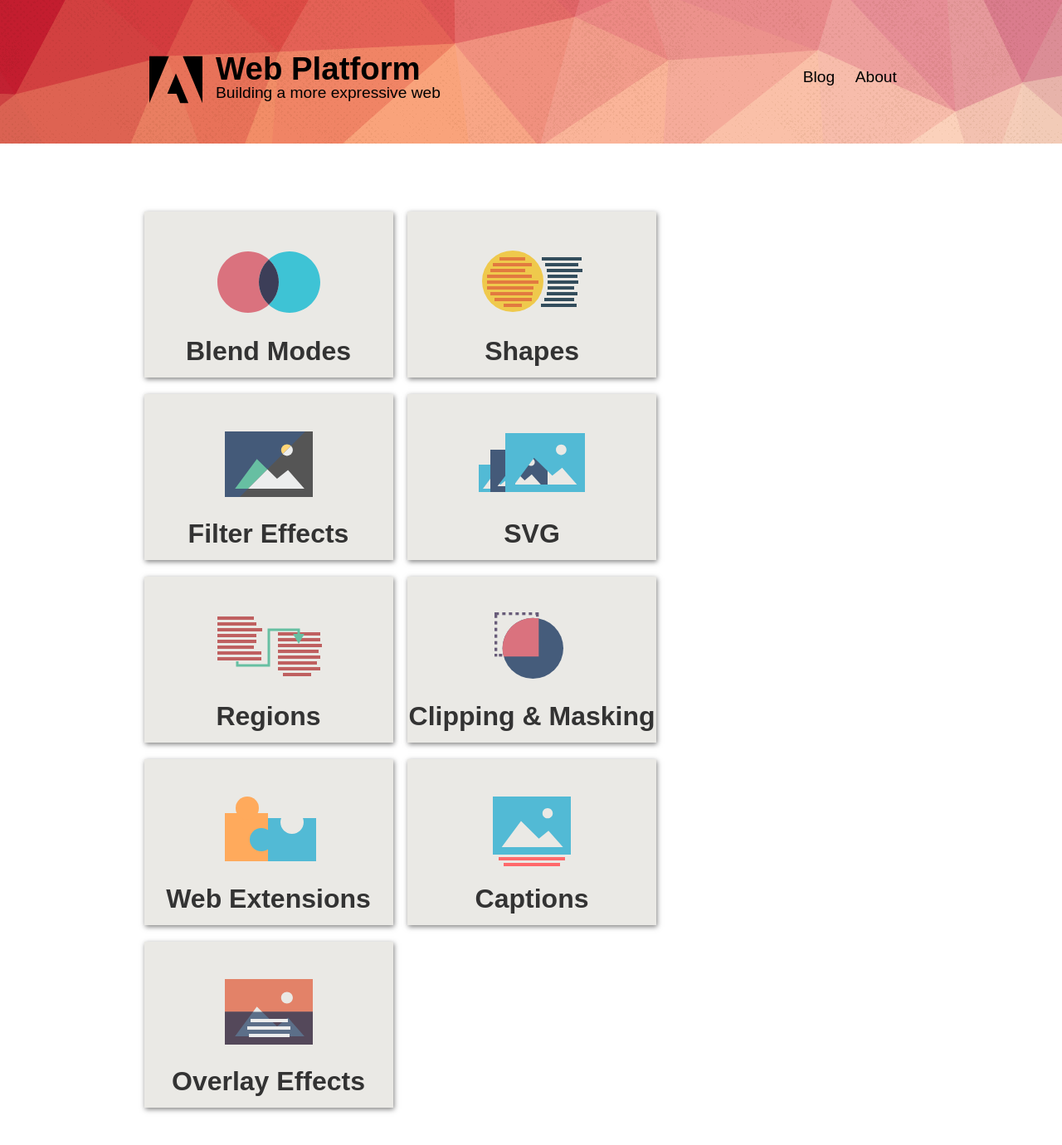
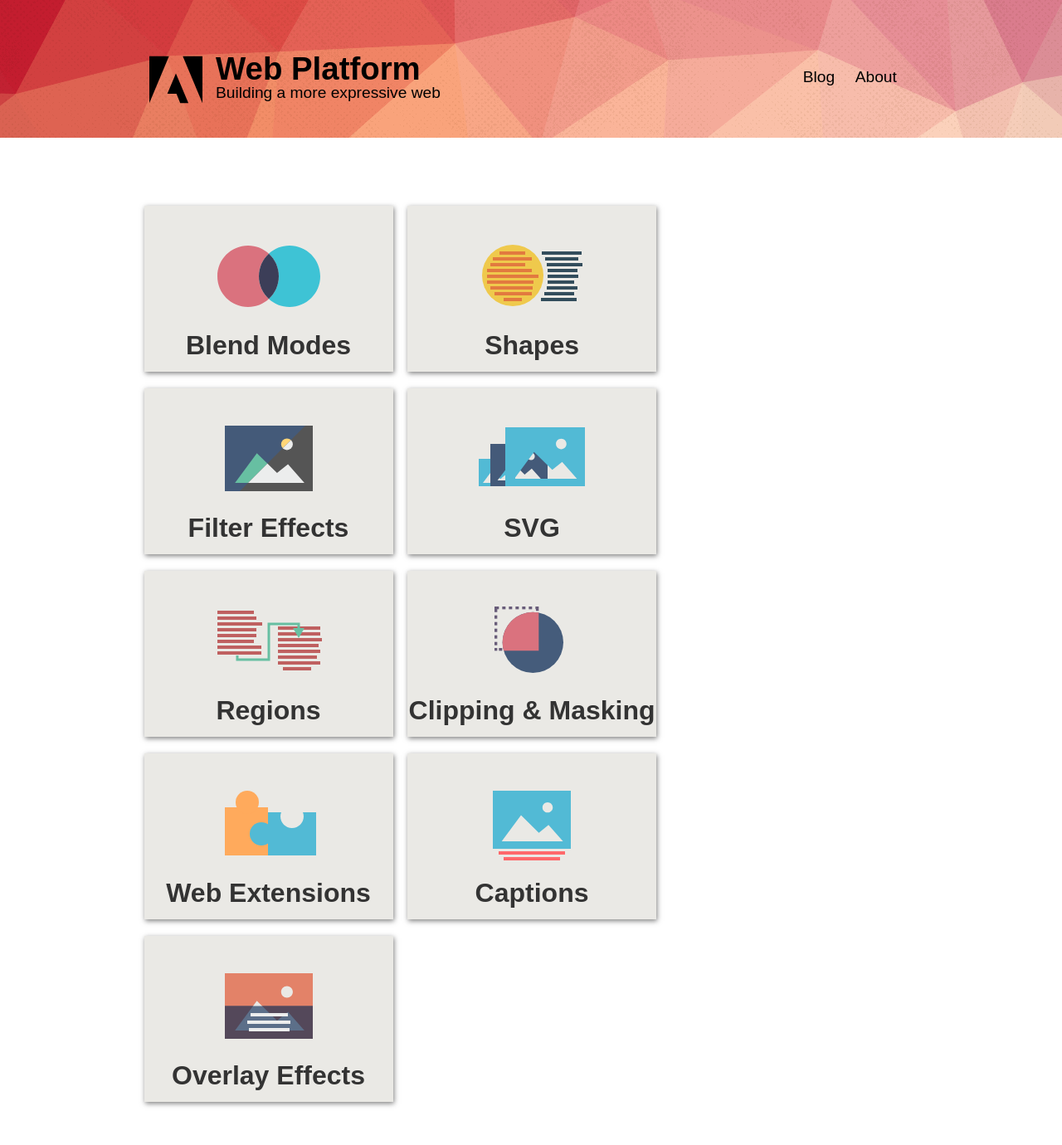
Before and after one commit to adobe-webplatform/adobe-webplatform.github.io, a Jekyll site: the page built from index.html, in a window 1280 px wide and 1400 px high. Shown: the top 1380 px of the window at 83% size. Built offline with Jekyll 4.4.1, drawn with Linux system fonts in a browser that asks for light colours; nearby versions of some CDN libraries.

Commit message:
Updating pr with feedback

```diff
--- a/css/main.css
+++ b/css/main.css
@@ -12,40 +12,35 @@ html, body {
 .header {
   width: 100%;
   box-sizing: border-box;
-  padding: 4rem 0 2rem 0; }
+  padding: 2rem 0 2rem 0; }
   .header.home .logo {
     height: 4rem;
     max-width: 4rem;
     /* fix buggy width: auto behavior */
-    margin: 0 1rem 0.8rem 0; }
-    @media (min-width: 550px) {
-      .header.home .logo {
-        float: left; } }
-  .header.home .title .team, .header.home .title .byline {
-    margin: 0; }
-  @media (min-width: 550px) {
-    .header.home .title {
-      float: left; } }
+    margin: 0 1rem 0.4rem 0;
+    float: left; }
+  .header.home .title {
+    display: inline-block; }
+    .header.home .title .team, .header.home .title .byline {
+      margin: 0; }
   .header.home .nav {
-    display: inline-block;
-    margin: 1.2rem 1.2rem 1.6rem 0;
-    border-top-width: 1px;
-    border-top-style: solid;
-    padding-top: 1em; }
+    display: none;
+    float: right;
+    margin: 1.2rem 1.2rem 1.6rem 0; }
     .header.home .nav li {
       margin-left: 1em;
       display: inline-block; }
       .header.home .nav li:first-child {
         margin-left: 0; }
-    @media (min-width: 550px) {
-      .header.home .nav {
-        padding: 0;
-        border: none;
-        float: right; } }
   .header.home::after {
     content: '';
     display: table;
     clear: both; }
+  @media (min-width: 550px) {
+    .header.home {
+      padding-top: 4rem; }
+      .header.home .nav {
+        display: inline-block; } }
   .header.page:not(.small) h1 {
     display: none; }
     @media screen and (min-height: 430px) {
```
Also changed, not shown: css/main.scss (+11 -17 lines), 1 other file.
